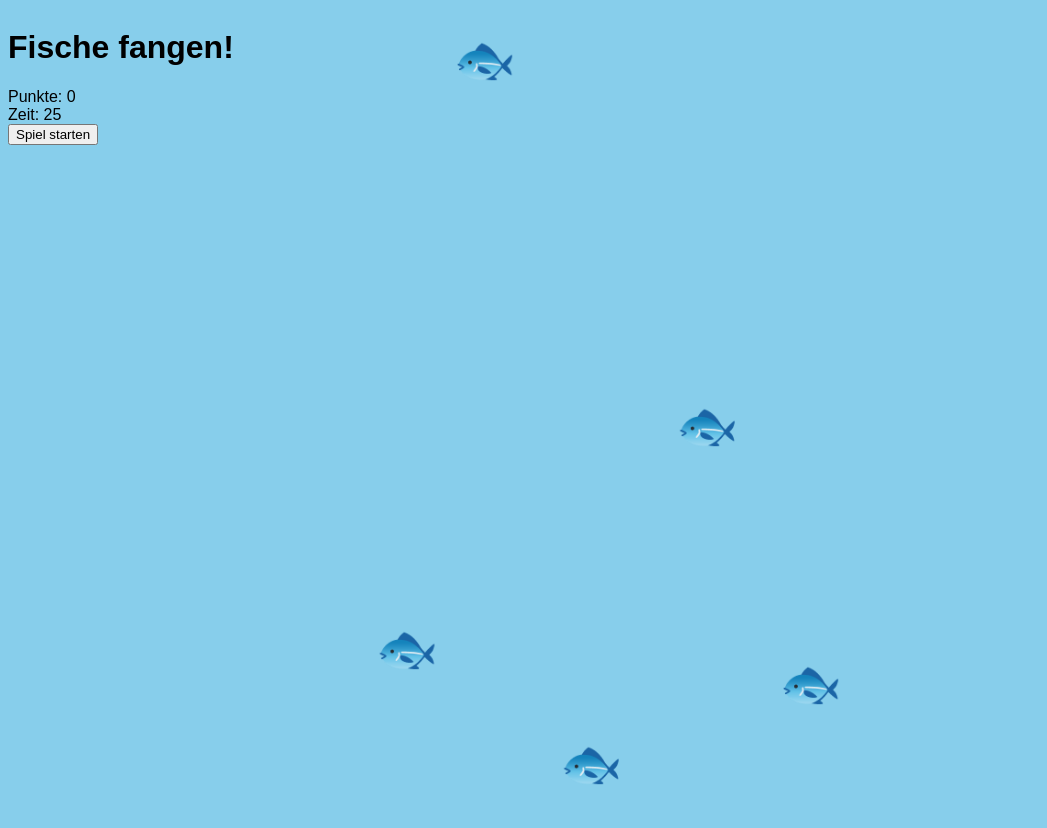
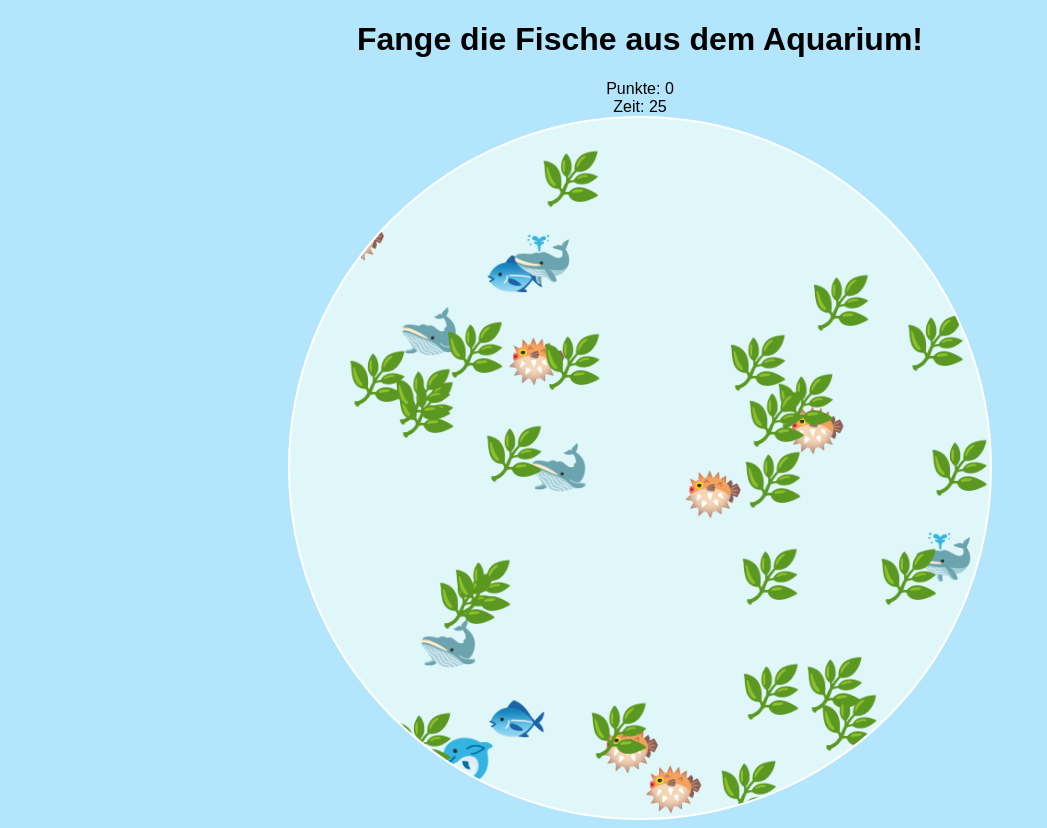
Before and after one commit to sevilak/js-game, a plain HTML site: page index.html in a window 1280 px wide. Shown: the whole page, without its empty margins (0-1047 px from the left). Drawn offline with Linux system fonts and the light colour scheme.

```diff
--- a/index.html
+++ b/index.html
@@ -3,17 +3,14 @@
 <head>
     <meta charset="UTF-8">
     <meta name="viewport" content="width=device-width, initial-scale=1.0">
-    <title>Fische fangen Spiel</title>
     <link rel="stylesheet" href="style.css">
+    <title>Fange die Fische aus dem Aquarium</title>
 </head>
 <body>
-    <div id="gameArea">
-        <h1>Fische fangen!</h1>
-        <div id="score">Punkte: 0</div>
-        <div id="timer">Zeit: 30</div>
-        <div id="fishContainer"></div>
-        <button id="startButton">Spiel starten</button>
-    </div>
+    <h1>Fange die Fische aus dem Aquarium!</h1>
+    <div id="score">Punkte: 0</div>
+    <div id="timer">Zeit: 30</div>
+    <div id="gameArea"></div>
     <script src="script.js"></script>
 </body>
 </html>
--- a/script.js
+++ b/script.js
@@ -1,14 +1,20 @@
 let score = 0;
 let timeLeft = 30;
 let timerId;
-const numberOfFishes = 5; // Anzahl der Fische
+const numberOfFishes = 15; // Anzahl der Fische erhöhen
+const numberOfSeaweeds = 25; // Anzahl der Algen
 const fishElements = []; // Array für die Fisch-Elemente
+const seaweedElements = []; // Array für die Algen-Elemente
 const moveInterval = 100; // Intervall für die Bewegung in Millisekunden
-const stepSize = 5; // Schrittgröße für die Bewegung
+const stepSize = 8; // Schrittgröße für die Bewegung
+const timePenalty = 3; // Zeitstrafe, wenn auf Algen geklickt wird
 
 const gameArea = document.getElementById('gameArea');
 const scoreDisplay = document.getElementById('score');
 const timerDisplay = document.getElementById('timer');
+
+// Liste von verschiedenen Fisch-Emojis
+const fishEmojis = ['🐟', '🐠', '🐡', '🐋', '🐬', '🐳'];
 
 // Funktion zum Starten des Spiels
 function startGame() {
@@ -19,7 +25,9 @@
 
     timerId = setInterval(updateTimer, 1000);
     createFishes();
+    createSeaweeds();
     moveFishes();
+    moveSeaweeds();
 }
 
 // Funktion, um Fische zu erstellen
@@ -27,8 +35,8 @@
     for (let i = 0; i < numberOfFishes; i++) {
         const fish = document.createElement('div');
         fish.classList.add('fish');
-        fish.textContent = '🐟'; // Fisch-Emoji
-        positionFish(fish);
+        fish.textContent = getRandomFishEmoji(); // Zufälliges Fisch-Emoji auswählen
+        positionElement(fish);
         gameArea.appendChild(fish);
         fishElements.push(fish); // Füge den Fisch zum Array hinzu
 
@@ -36,23 +44,50 @@
         fish.addEventListener('click', () => {
             score++;
             scoreDisplay.textContent = 'Punkte: ' + score;
-            positionFish(fish); // Bewege den Fisch nach dem Klicken
+            positionElement(fish); // Bewege den Fisch nach dem Klicken
         });
     }
 }
 
-// Funktion, um den Fisch zufällig zu positionieren
-function positionFish(fish) {
+// Funktion, um ein zufälliges Fisch-Emoji auszuwählen
+function getRandomFishEmoji() {
+    const randomIndex = Math.floor(Math.random() * fishEmojis.length);
+    return fishEmojis[randomIndex];
+}
+
+// Funktion, um Algen zu erstellen
+function createSeaweeds() {
+    for (let i = 0; i < numberOfSeaweeds; i++) {
+        const seaweed = document.createElement('div');
+        seaweed.classList.add('seaweed');
+        seaweed.textContent = '🌿'; // Algen-Emoji
+        positionElement(seaweed);
+        gameArea.appendChild(seaweed);
+        seaweedElements.push(seaweed); // Füge die Algen zum Array hinzu
+
+           // Event-Listener für jede Alge
+           seaweed.addEventListener('click', () => {
+            timeLeft -= timePenalty; // Zeit reduzieren
+            if (timeLeft < 0) timeLeft = 0; // Verhindert negative Zeit
+            timerDisplay.textContent = 'Zeit: ' + timeLeft;
+            positionElement(seaweed); // Bewege die Alge nach dem Klicken
+        });
+    }
+}
+
+
+// Funktion, um ein Element zufällig zu positionieren
+function positionElement(element) {
     const areaWidth = gameArea.clientWidth;
     const areaHeight = gameArea.clientHeight;
-    const fishWidth = fish.clientWidth;
-    const fishHeight = fish.clientHeight;
+    const elementWidth = element.clientWidth;
+    const elementHeight = element.clientHeight;
 
-    let positionX = Math.random() * (areaWidth - fishWidth);
-    let positionY = Math.random() * (areaHeight - fishHeight);
+    let positionX = Math.random() * (areaWidth - elementWidth);
+    let positionY = Math.random() * (areaHeight - elementHeight);
 
-    fish.style.left = positionX + 'px';
-    fish.style.top = positionY + 'px';
+    element.style.left = positionX + 'px';
+    element.style.top = positionY + 'px';
 }
 
 // Funktion, um die Fische zufällig zu bewegen
@@ -81,24 +116,57 @@
     }, moveInterval);
 }
 
-// Funktion, um den Timer zu aktualisieren
+// Funktion, um die Algen zufällig zu bewegen
+function moveSeaweeds() {
+    setInterval(() => {
+        seaweedElements.forEach(seaweed => {
+            let directionX = (Math.random() < 0.5 ? 1 : -1) * stepSize;
+            let directionY = (Math.random() < 0.5 ? 1 : -1) * stepSize;
+
+            let currentX = parseFloat(seaweed.style.left) || 0;
+            let currentY = parseFloat(seaweed.style.top) || 0;
+
+            // Neue Position berechnen
+            let newX = currentX + directionX;
+            let newY = currentY + directionY;
+
+            // Überprüfen, ob die neue Position innerhalb des Spielbereichs ist
+            if (newX < 0) newX = 0;
+            if (newY < 0) newY = 0;
+            if (newX > gameArea.clientWidth - seaweed.clientWidth) newX = gameArea.clientWidth - seaweed.clientWidth;
+            if (newY > gameArea.clientHeight - seaweed.clientHeight) newY = gameArea.clientHeight - seaweed.clientHeight;
+
+            seaweed.style.left = newX + 'px';
+            seaweed.style.top = newY + 'px';
+        });
+    }, moveInterval);
+}
+
+// Funktion zum Aktualisieren des Timers
 function updateTimer() {
     timeLeft--;
     timerDisplay.textContent = 'Zeit: ' + timeLeft;
-
     if (timeLeft <= 0) {
         clearInterval(timerId);
-        alert('Zeit abgelaufen! Deine Punkte: ' + score);
+        alert('Zeit abgelaufen! Deine Punktzahl: ' + score);
         resetGame();
     }
 }
 
-// Funktion, um das Spiel zurückzusetzen
+// Funktion zum Zurücksetzen des Spiels
 function resetGame() {
-    fishElements.forEach(fish => gameArea.removeChild(fish)); // Fische entfernen
-    fishElements.length = 0; // Array leeren
-    startGame(); // Spiel neu starten
+    score = 0;
+    timeLeft = 30;
+    scoreDisplay.textContent = 'Punkte: ' + score;
+    timerDisplay.textContent = 'Zeit: ' + timeLeft;
+
+    // Entferne alle Fische und Algen
+    fishElements.forEach(fish => gameArea.removeChild(fish));
+    seaweedElements.forEach(seaweed => gameArea.removeChild(seaweed));
+
+    fishElements.length = 0; // Leere das Array
+    seaweedElements.length = 0; // Leere das Array
 }
 
-// Spiel starten
-startGame();
+// Starte das Spiel, wenn die Seite geladen wird
+window.onload = startGame;
--- a/style.css
+++ b/style.css
@@ -1,30 +1,21 @@
 body {
-    display: flex;
-    justify-content: center;
-    align-items: center;
-    height: 100vh;
-    background-color: #87CEEB; /* Himmelblau */
     font-family: Arial, sans-serif;
-}
-
-#gameContainer {
-    position: relative;
-    width: 600px;
-    height: 400px;
-    border: 2px solid #000;
-    overflow: hidden;
-    background-color: #00BFFF; /* Wasserfarbe */
-    border-radius: 10px;
+    text-align: center;
+    background-color: #b3e5fc; /* Himmelblau */
 }
 
 #gameArea {
     position: relative;
-    width: 100%;
-    height: 100%;
+    width: 700px;
+    height: 700px;
+    border: 2px solid #ffffff;
+    border-radius: 50%;
+    margin: 0 auto;
+    overflow: hidden;
+    background-color: #e0f7fa; /* Helle Wasserfarbe */
 }
 
-.fish {
+.fish, .seaweed {
     position: absolute;
-    font-size: 50px; /* Größe der Fische */
-    transition: left 0.1s, top 0.1s; /* Sanfte Bewegung */
+    font-size: 50px; /* Größe der Emojis */
 }
```
